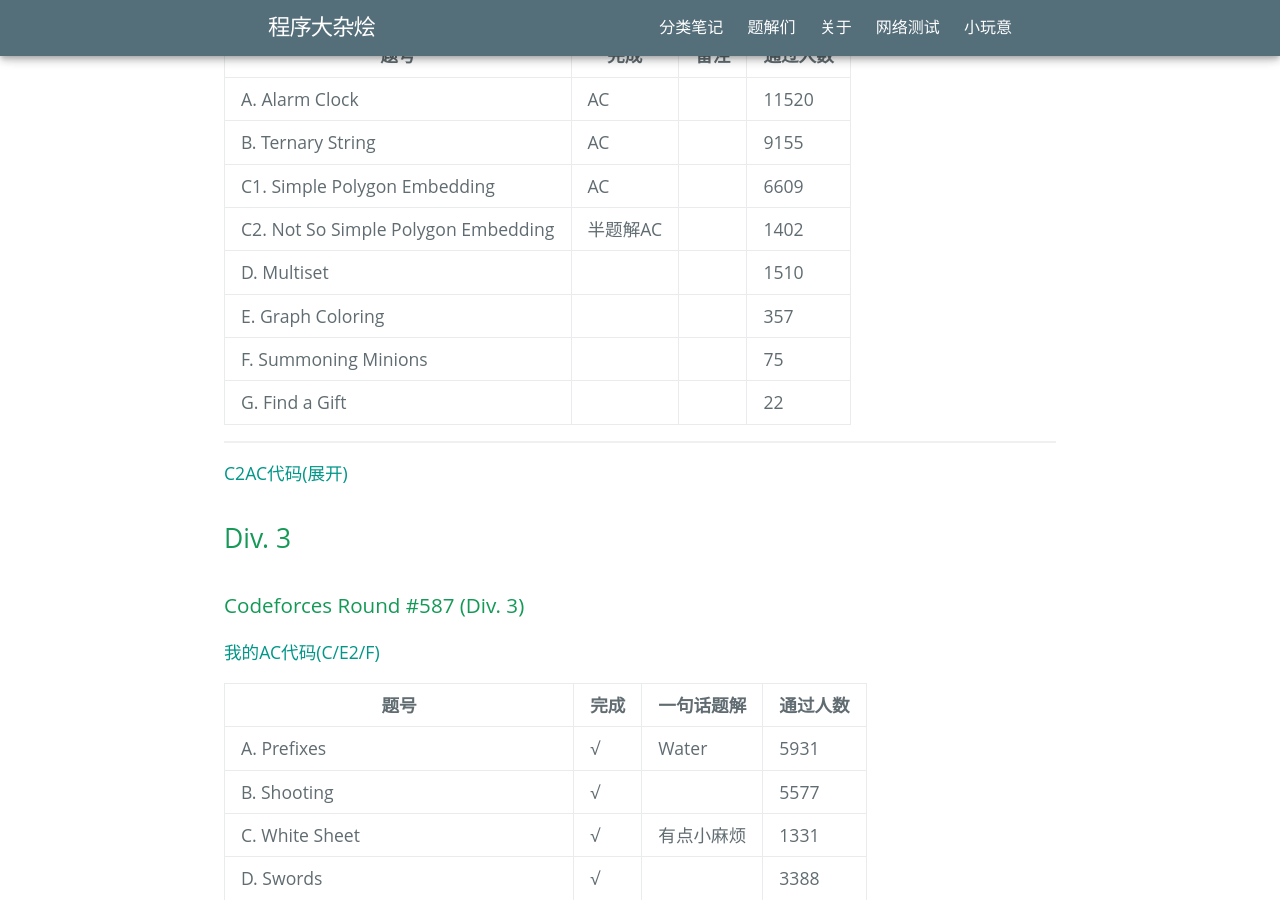
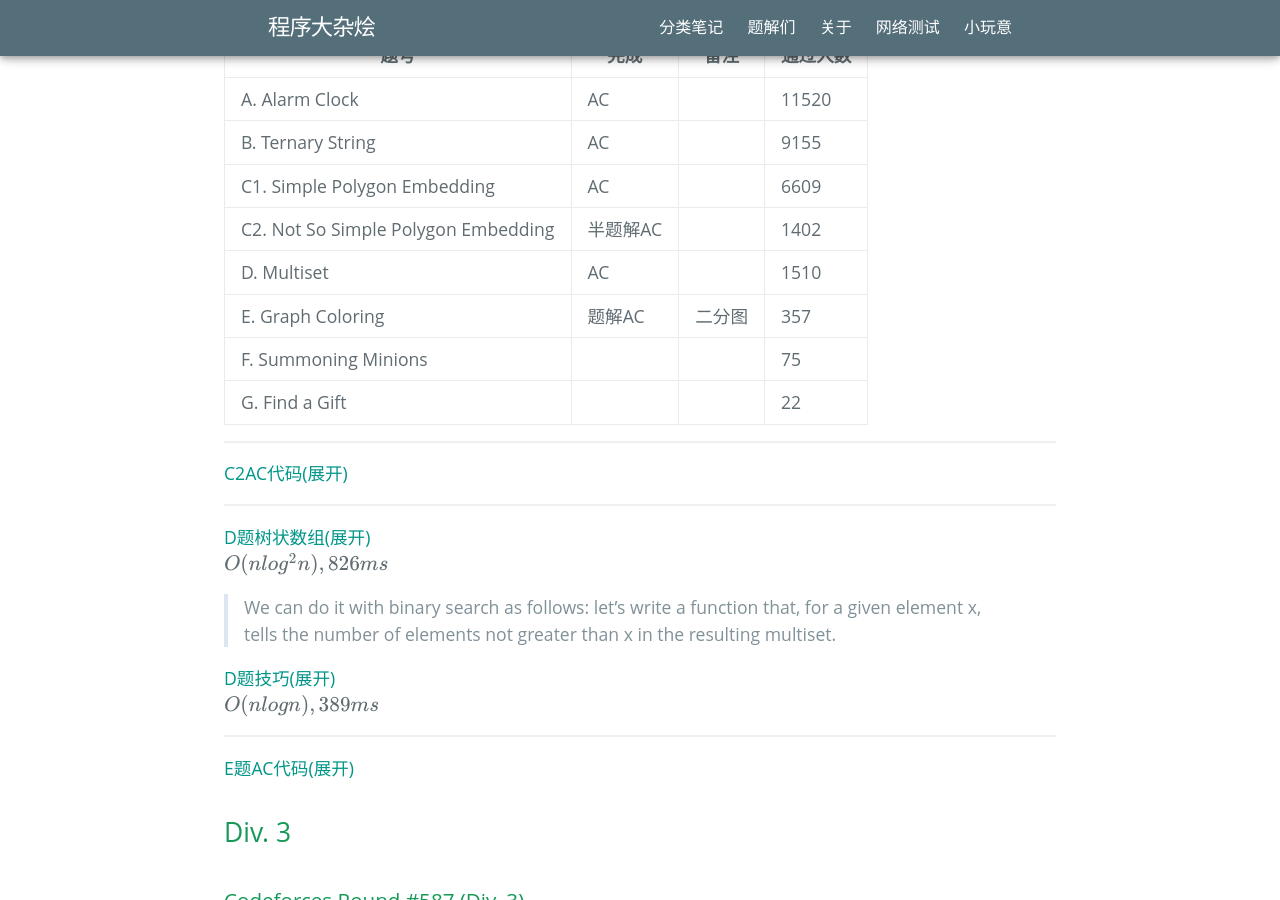
Before and after one commit to Chgtaxihe/Chgtaxihe.github.io_Archive, a Jekyll site: the page built from _posts/2019-09-21-Codeforces刷题计划.md, in a window 1280 px wide and 900 px high, scrolled down 33403 px. Built offline with Jekyll 4.4.1, drawn with Linux system fonts in a browser that asks for light colours; some web fonts are replaced; formulas are drawn with MathJax 3; comment, search, counter and statistics services are not loaded.

Commit message:
日常更新

```diff
--- a/_posts/2019-09-21-Codeforces刷题计划.md
+++ b/_posts/2019-09-21-Codeforces刷题计划.md
@@ -997,14 +997,26 @@ $a=p_0^{x1}p_1^{x2}p_2^{x3}...p_n^{xn},gcd(a,\frac{a}{p_i^{xi}} + p_i)=1$
 | B. Ternary String  | AC |      | 9155 |
 | C1. Simple Polygon Embedding | AC |      | 6609 |
 | C2. Not So Simple Polygon Embedding | 半题解AC |      | 1402 |
-| D. Multiset  |      |      | 1510 |
-| E. Graph Coloring  |      |      | 357 |
+| D. Multiset  | AC |      | 1510 |
+| E. Graph Coloring  | 题解AC | 二分图 | 357 |
 | F. Summoning Minions  |      |      | 75 |
 | G. Find a Gift  |      |      | 22 |
 
 ------
 
 [C2AC代码](https://codeforces.com/contest/1354/submission/84093153)
+
+-------
+
+[D题树状数组](https://codeforces.com/contest/1354/submission/84392036) $O(nlog^2n),826ms$
+
+>   We can do it with binary search as follows: let's write a function that, for a given element x, tells the number of elements not greater than x in the resulting multiset.
+
+[D题技巧](https://codeforces.com/contest/1354/submission/84393710) $O(nlogn),389ms$
+
+------
+
+[E题AC代码](https://codeforces.com/contest/1354/submission/84399202)
 
 
 
```
Also changed, not shown: post/LearningCategory.md (+1 -0 lines).
